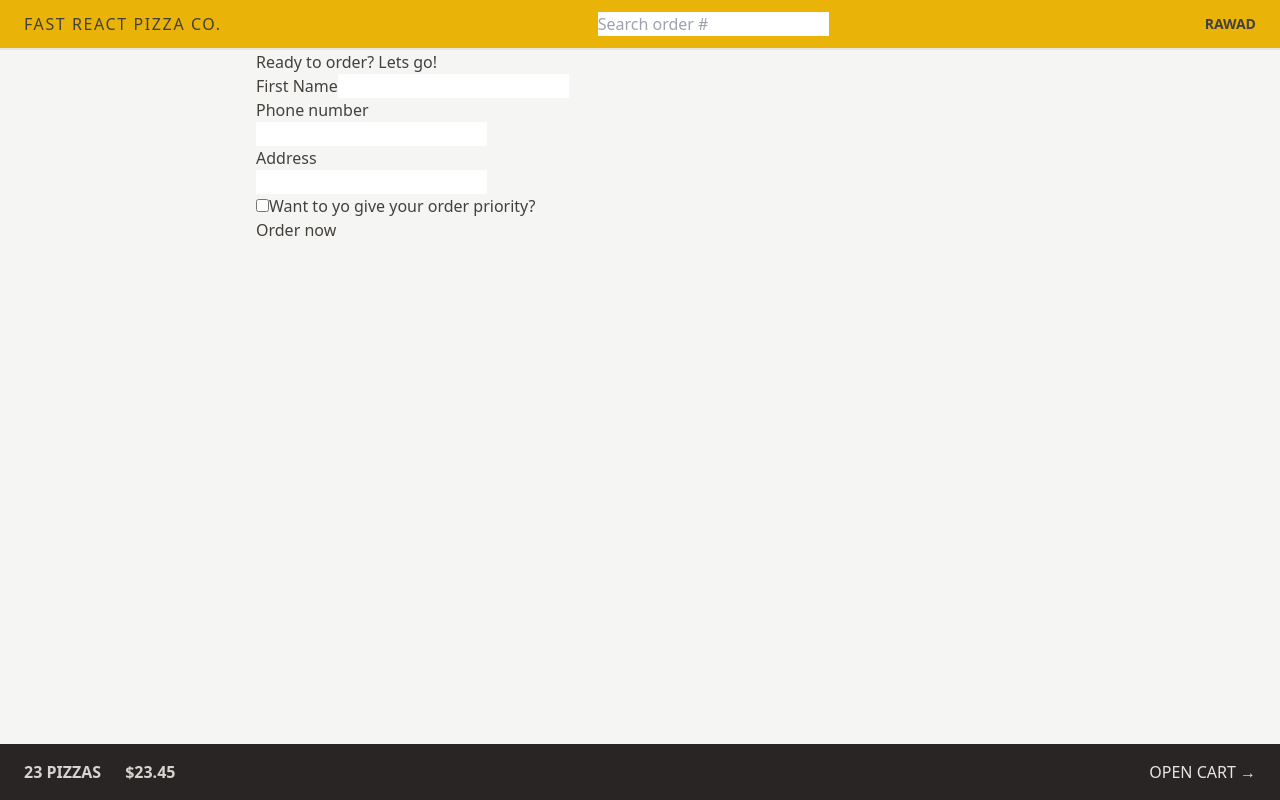
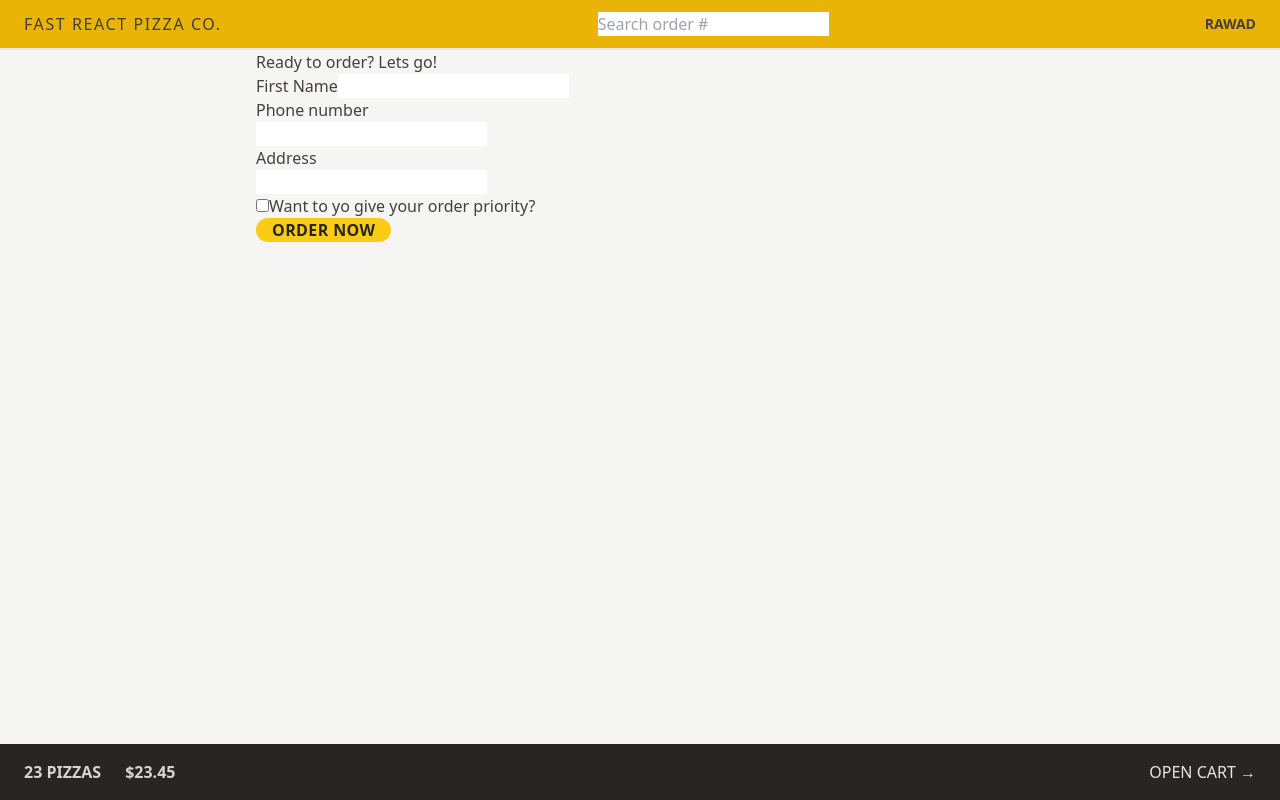
Before and after one commit to rawadabu/pizza-fast, a React (Vite) app in the folder fast-react-pizza/: page /order/new in a window 1280 px wide. Built offline with nearby package versions, Linux system fonts and the light colour scheme.

Commit message:
Tailwind: styling buttons 🎨

```diff
--- a/fast-react-pizza/src/features/cart/Cart.jsx
+++ b/fast-react-pizza/src/features/cart/Cart.jsx
@@ -1,23 +1,23 @@
-import { Link } from "react-router-dom";
+import { Link } from 'react-router-dom';
 
 const fakeCart = [
   {
     pizzaId: 12,
-    name: "Mediterranean",
+    name: 'Mediterranean',
     quantity: 2,
     unitPrice: 16,
     totalPrice: 32,
   },
   {
     pizzaId: 6,
-    name: "Vegetale",
+    name: 'Vegetale',
     quantity: 1,
     unitPrice: 13,
     totalPrice: 13,
   },
   {
     pizzaId: 11,
-    name: "Spinach and Mushroom",
+    name: 'Spinach and Mushroom',
     quantity: 1,
     unitPrice: 15,
     totalPrice: 15,
@@ -29,7 +29,12 @@
 
   return (
     <div>
-      <Link to="/menu">&larr; Back to menu</Link>
+      <Link
+        to="/menu"
+        className="text-sm text-blue-50 hover:text-blue-600 hover:underline"
+      >
+        &larr; Back to menu
+      </Link>
 
       <h2>Your cart, {cart}</h2>
 
--- a/fast-react-pizza/src/features/order/CreateOrder.jsx
+++ b/fast-react-pizza/src/features/order/CreateOrder.jsx
@@ -1,33 +1,33 @@
 // import { useState } from "react";
 
-import { Form, redirect, useActionData, useNavigation } from "react-router-dom";
-import { createOrder } from "../../services/apiResturant";
+import { Form, redirect, useActionData, useNavigation } from 'react-router-dom';
+import { createOrder } from '../../services/apiResturant';
 
 // https://uibakery.io/regex-library/phone-number
 // eslint-disable-next-line no-unused-vars
 const isValidPhone = (str) =>
   /^\+?\d{1,4}?[-.\s]?\(?\d{1,3}?\)?[-.\s]?\d{1,4}[-.\s]?\d{1,4}[-.\s]?\d{1,9}$/.test(
-    str
+    str,
   );
 
 const fakeCart = [
   {
     pizzaId: 12,
-    name: "Mediterranean",
+    name: 'Mediterranean',
     quantity: 2,
     unitPrice: 16,
     totalPrice: 32,
   },
   {
     pizzaId: 6,
-    name: "Vegetale",
+    name: 'Vegetale',
     quantity: 1,
     unitPrice: 13,
     totalPrice: 13,
   },
   {
     pizzaId: 11,
-    name: "Spinach and Mushroom",
+    name: 'Spinach and Mushroom',
     quantity: 1,
     unitPrice: 15,
     totalPrice: 15,
@@ -37,7 +37,7 @@
 function CreateOrder() {
   // const [withPriority, setWithPriority] = useState(false);
   const navigation = useNavigation();
-  const isSubmitting = navigation.state === "submitting";
+  const isSubmitting = navigation.state === 'submitting';
 
   const formErrors = useActionData(); // We get this when is not submittion made, error or somethings
 
@@ -81,8 +81,11 @@
 
         <div>
           <input type="hidden" name="cart" value={JSON.stringify(cart)} />
-          <button disabled={isSubmitting}>
-            {isSubmitting ? "Placing order ..." : "Order now"}
+          <button
+            disabled={isSubmitting}
+            className="inline-block rounded-full bg-yellow-400 px-4 font-semibold uppercase tracking-wide text-stone-800 transition-colors duration-300 hover:bg-yellow-300 focus:bg-yellow-300 focus:outline-none focus:ring focus:ring-yellow-300 focus:ring-offset-2 disabled:cursor-not-allowed"
+          >
+            {isSubmitting ? 'Placing order ...' : 'Order now'}
           </button>
         </div>
       </Form>
@@ -97,13 +100,13 @@
   const order = {
     ...data,
     cart: JSON.parse(data.cart),
-    priority: data.priority === "on",
+    priority: data.priority === 'on',
   };
 
   const errors = {};
   if (!isValidPhone(order.phone))
     errors.phone =
-      "Please give us your correct phone number. We might need it to contact you 👻";
+      'Please give us your correct phone number. We might need it to contact you 👻';
 
   if (Object.keys(errors).length > 0) return errors;
 
--- a/fast-react-pizza/src/ui/Home.jsx
+++ b/fast-react-pizza/src/ui/Home.jsx
@@ -6,7 +6,7 @@
       <h1 className="mb-8 text-xl font-semibold md:text-3xl">
         The best pizza.
         <br />
-        <span className="text-yellow-500">
+        <span className="text-yellow-400">
           Straight out of the oven, straight to you.
         </span>
       </h1>
```
